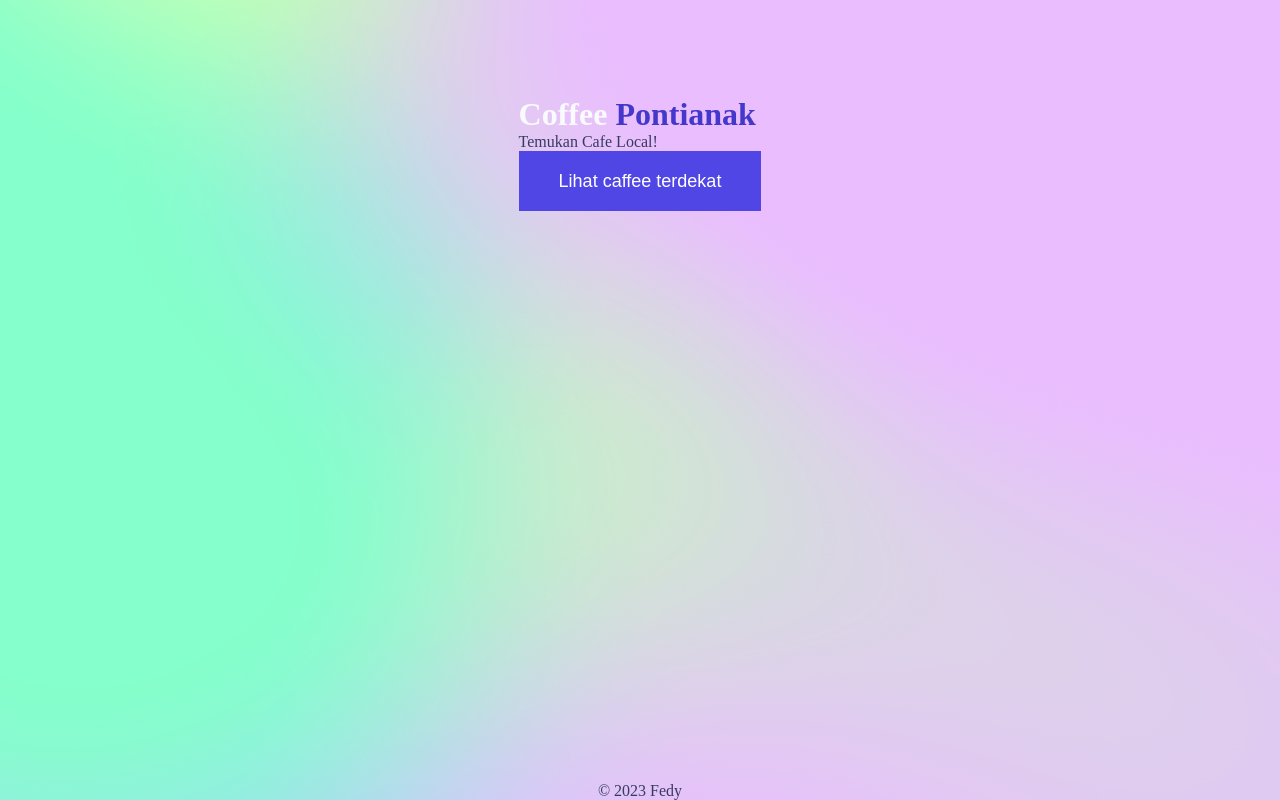
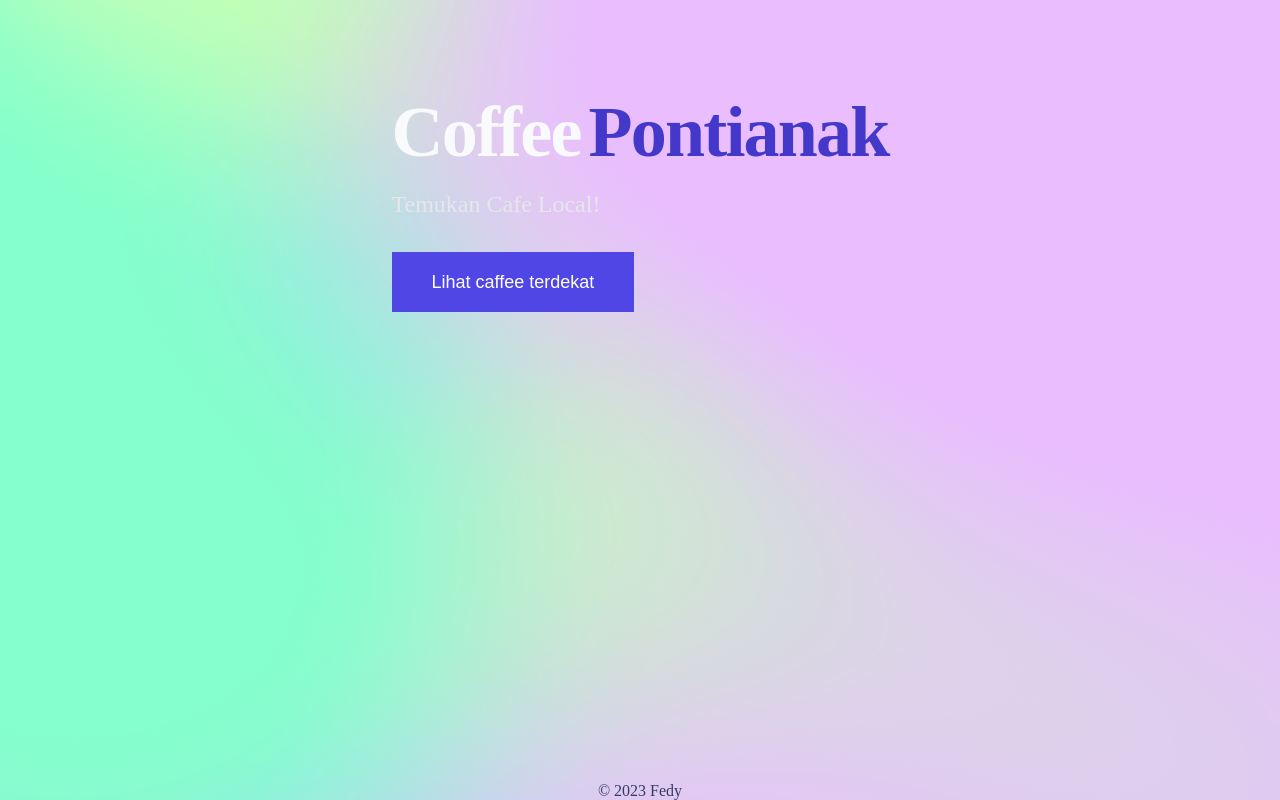
Before and after one commit to FEDYCHUNG/discovery-coffee-stores, a Next.js app: page / in a window 1280 px wide. Built offline with nearby package versions, Linux system fonts and the light colour scheme.

Commit message:
dynamic route

```diff
--- a/components/Banner/index.tsx
+++ b/components/Banner/index.tsx
@@ -11,14 +11,16 @@ export default function Banner(props: LayoutProps) {
 
   return (
     <div className={styles.container}>
-      <h1>
+      <h1 className={styles.title}>
         <span className={styles.title1}>Coffee</span>
         <span className={styles.title2}>Pontianak</span>
       </h1>
-      <p className={styles.subtitle}>Temukan Cafe Local! </p>
-      <button className={styles.button} onClick={handleOnClick}>
-        {buttonText}
-      </button>
+      <p className={styles.subTitle}>Temukan Cafe Local! </p>
+      <div className={styles.buttonWrapper}>
+        <button className={styles.button} onClick={handleOnClick}>
+          {buttonText}
+        </button>
+      </div>
     </div>
   );
 }
```
Also changed, not shown: pages/coffee-store/[id].tsx (added, +13 -0 lines).
